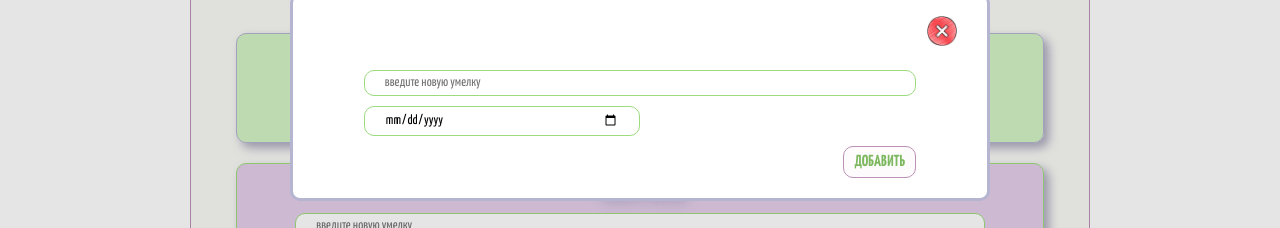
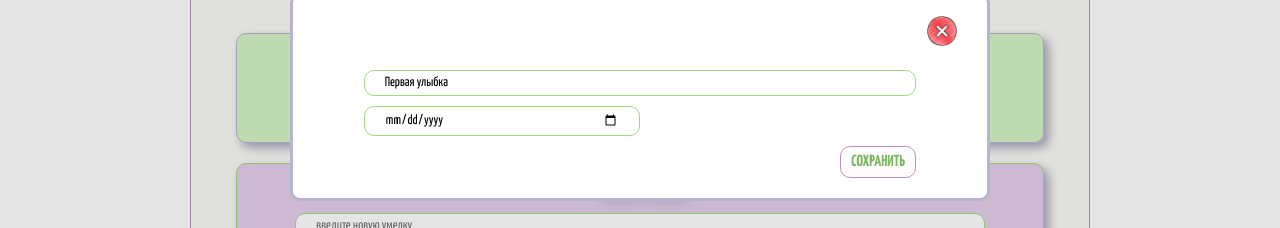
Before and after one commit to indira-faizullina/My-Baby-Skills-Telegram-mini-App-version-, a React (Vite) app: page / in a window 1280 px wide. Both pictures are taken after a click on the button 877 px from the left and 399 px from the top of the page. Shown: the part 303-531 px from the top of the page. Built offline with nearby package versions, Linux system fonts and the light colour scheme.

Commit message:
добавлено редактирование навыка

```diff
--- a/src/components/Skill/Skill.jsx
+++ b/src/components/Skill/Skill.jsx
@@ -1,16 +1,18 @@
 import ButtonIcon from '../UI/ButtonIcon/ButtonIcon'
+import Button from '../UI/Button/Button'
 import styles from './Skill.module.css'
 import deleteIcon from '../../assets/delete.png'
 import updateIcon from '../../assets/update.png'
 import showIcon from '../../assets/show.png'
 import close from '../../assets/close.png'
 import Modal from '../UI/Modal/Modal'
-import Form from '../UI/Form/Form'
 import { useState } from 'react'
 
 export default function Skill( {skills, skill, setSkills} ) {
 
     const [hasModal, setHasModal] = useState(false)
+    const [inputValue, setInputValue] = useState(skill.title)
+    const [dateValue, setDateValue] = useState(skill.date)
 
     const deleteItem = () => {
         setSkills(skills.filter((item) => item.id !== skill.id))
@@ -20,7 +22,31 @@ export default function Skill( {skills, skill, setSkills} ) {
         setHasModal(true)
     }
 
-    const closeModal = () => setHasModal(false)
+    const handleInputChange = (event) => {
+        setInputValue(event.target.value)
+    }
+
+    const handleDateChange = (event) => {
+        setDateValue(event.target.value)
+    }
+
+    const handleSubmit = (event) => {
+        event.preventDefault()
+        skills.map(item => {
+            if (skill.id === item.id) {
+                skill.title = inputValue
+                skill.date = dateValue
+            }
+        })
+        setSkills(skills)
+        setHasModal(false)
+    }
+
+    const closeModal = () => {
+        setHasModal(false)
+        setInputValue(skill.title)
+        setDateValue(skill.date)
+    }
 
     return(
         <>
@@ -36,7 +62,14 @@ export default function Skill( {skills, skill, setSkills} ) {
                     <ButtonIcon onClick={closeModal}><img src={close} alt="закрыть" className={styles.closeButton}/></ButtonIcon>
                 </div>
                 <div className={styles.modalBody}>
-                    <Form skills={skills} setSkills={setSkills}/>
+                    <form onSubmit={handleSubmit} className={styles.form}>
+                        <input type="text" placeholder="введите новую умелку" className={styles.input} value={inputValue} onChange={handleInputChange}/>
+                        <input type="date" name="date" id="date" className={styles.inputDate} value={dateValue} onChange={handleDateChange}/>
+                    <div className={styles.buttonWrapper}>
+                        <Button>СОХРАНИТЬ</Button>
+                    </div>
+
+                    </form>
                 </div>
             </Modal>
         </>
--- a/src/components/Skill/Skill.module.css
+++ b/src/components/Skill/Skill.module.css
@@ -37,4 +37,37 @@
 
 .modalBody {
     width: 100%;
+    display: flex;
+    flex-direction: column;
 }
+
+.form {
+    width: 90%;
+    margin: 0 auto;
+    display: flex;
+    flex-direction: column;
+    color: #111;
+}
+
+.input, .inputDate {
+    width: 100%;
+    padding: 5px 20px;
+    margin-bottom: 10px;
+    border: 1px solid #9ddb7eff;
+    border-radius: 10px;
+    outline: none;
+}
+
+.inputDate {
+   width: 50%;
+}
+
+.buttonWrapper {
+    display: flex;
+    justify-content: end;
+
+
+}
+.buttonWrapper Button {
+    margin-left: 10px;
+}
```
